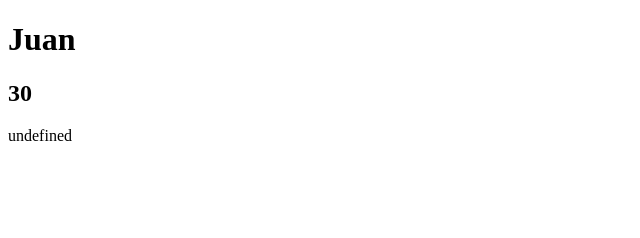
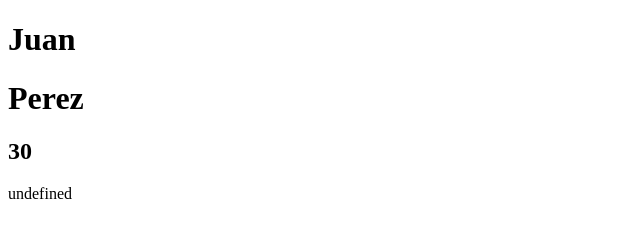
Before and after one commit to Etiketaa/jspractica, a plain HTML site: page index.html in a window 1280 px wide. Shown: the whole page, without its empty margins (0-640 px from the left). Drawn offline with Linux system fonts and the light colour scheme.

Commit message:
practica de js

```diff
--- a/index.html
+++ b/index.html
@@ -7,25 +7,10 @@
 </head>
 <body>
     <h1 id="titulo"></h1>
+    <h1 id="apellido"></h1>
     <h2 id="edad"></h2>
     <p id="mensaje"></p>
-    <script>
-        var persona = {
-    nombre : 'Juan',
-    edad: 30,
-    ciudad: 'Bahia Blanca',
-    saludar: function(){
-        console.log('Hola, mi nombre es'  + this.name);
-    }
-}
-
-let parrafo = document.getElementById('titulo');
-let parrafo2 = document.getElementById('edad');
-let parrafo3 = document.getElementById('mensaje');
-
-parrafo.innerHTML= persona.nombre;
-parrafo2.innerHTML = persona.edad;
-parrafo3.innerHTML = persona.saludar();
+    <script src="script.js">
 
     </script>
 </body>
--- a/script.js
+++ b/script.js
@@ -0,0 +1,19 @@
+var persona = {
+    nombre : 'Juan',
+    apellido : 'Perez',
+    edad: 30,
+    ciudad: 'Bahia Blanca',
+    saludar: function() {
+        console.log ('Hola, mi nombre es '  + this.name);
+    }
+}
+
+let parrafo = document.getElementById('titulo');
+let parrafoape = document.getElementById('apellido')
+let parrafo2 = document.getElementById('edad');
+let parrafo3 = document.getElementById('mensaje');
+
+parrafo.innerHTML= persona.nombre;
+parrafoape.innerHTML = persona.apellido;
+parrafo2.innerHTML = persona.edad;
+parrafo3.innerHTML = persona.saludar();
```
